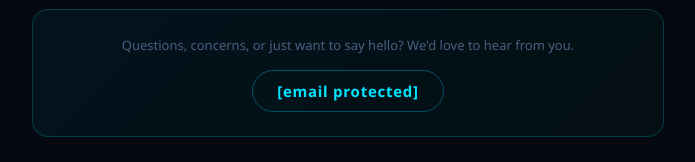
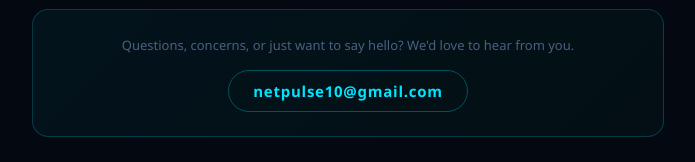
Before and after one commit to netpulse10/netpulse-privacy, a plain HTML site: page index.html in a window 1280 px wide. Shown: the part 2417-2579 px from the top of the page, without its empty margins (292-987 px from the left). Drawn offline with Linux system fonts and the light colour scheme.

Commit message:
Update index.html

```diff
--- a/index.html
+++ b/index.html
@@ -389,7 +389,15 @@
     <h2>Get in Touch</h2>
     <div class="contact-card">
       <p>Questions, concerns, or just want to say hello? We'd love to hear from you.</p>
-      <a href="/cdn-cgi/l/email-protection#bed0dbcacecbd2cddb8f8efed9d3dfd7d290ddd1d3" class="contact-email"><span class="__cf_email__" data-cfemail="8ae4effefaffe6f9efbbbacaede7ebe3e6a4e9e5e7">[email&#160;protected]</span></a>
+      <div class="contact-email" id="contactEmail">Loading...</div>
+      <script>
+        (function(){
+          var u='netpulse10';
+          var d='gmail';
+          var t='com';
+          document.getElementById('contactEmail').textContent = u+'@'+d+'.'+t;
+        })();
+      </script>
     </div>
   </div>
 
```
